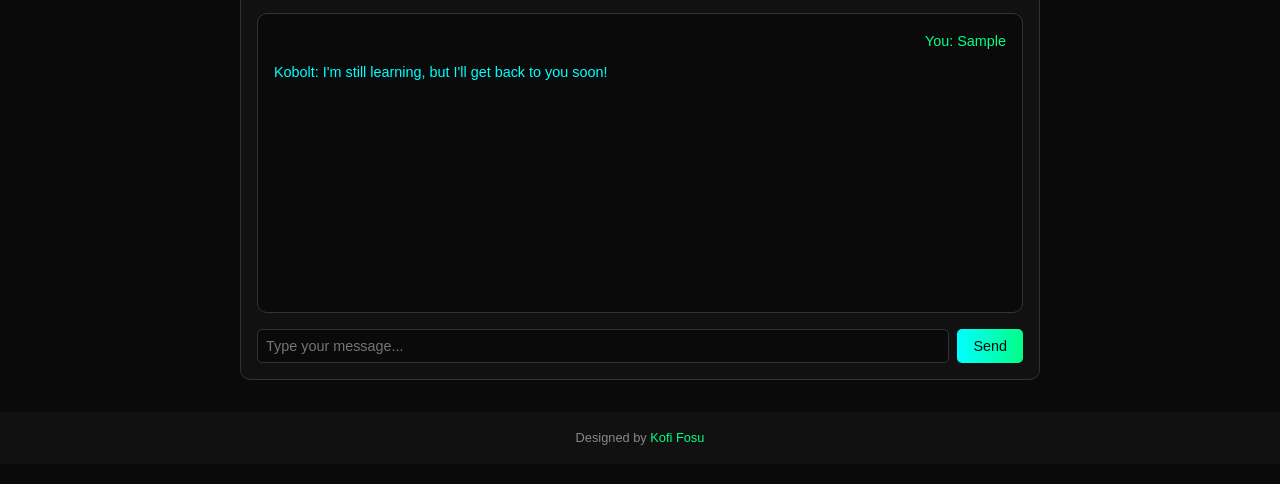
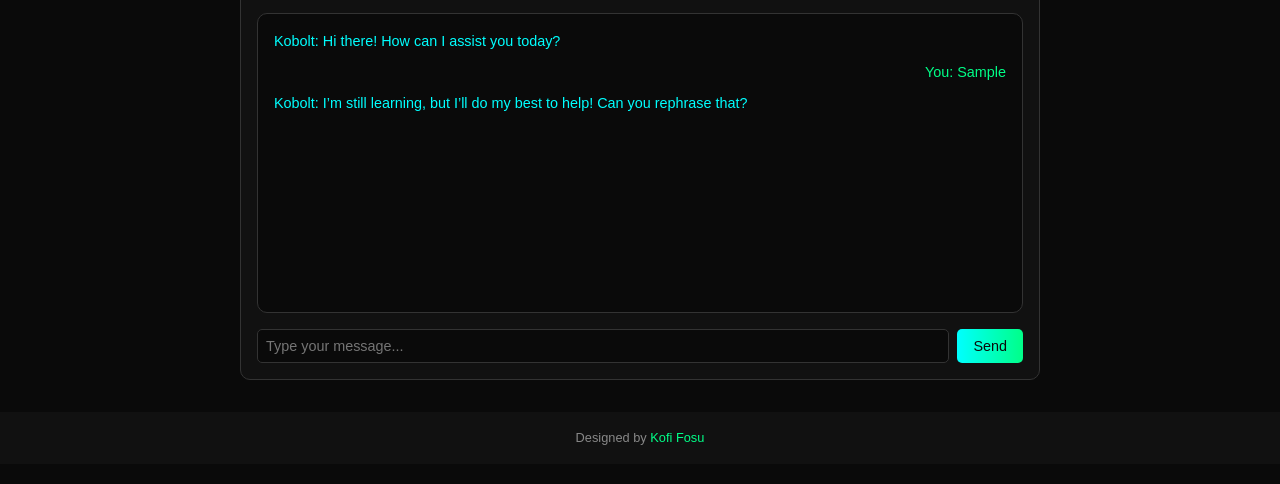
Before and after one commit to onetwo346/kobolt22, a plain HTML site: page chatbot.html in a window 1280 px wide. Both pictures are taken after typing "Sample" into the empty fields and a click on the button "Send". Shown: the part 216-700 px from the top of the page. Drawn offline with Linux system fonts and the light colour scheme.

Commit message:
Update chatbot.html

```diff
--- a/chatbot.html
+++ b/chatbot.html
@@ -19,6 +19,7 @@
     </div>
     <div class="chat-window" id="chat-window">
       <!-- Chat messages will appear here -->
+      <div class="bot-message">Kobolt: Hi there! How can I assist you today?</div>
     </div>
     <div class="chat-input">
       <input type="text" id="user-input" placeholder="Type your message...">
@@ -31,23 +32,68 @@
   </footer>
 
   <script>
-    // Simple JavaScript for Chatbot Interaction
+    // Enhanced Chatbot Logic
     const chatWindow = document.getElementById('chat-window');
     const userInput = document.getElementById('user-input');
     const sendButton = document.getElementById('send-button');
 
+    // Function to add a message to the chat window
+    function addMessage(sender, message) {
+      const messageElement = document.createElement('div');
+      messageElement.classList.add(sender === 'user' ? 'user-message' : 'bot-message');
+      messageElement.textContent = `${sender === 'user' ? 'You' : 'Kobolt'}: ${message}`;
+      chatWindow.appendChild(messageElement);
+      chatWindow.scrollTop = chatWindow.scrollHeight; // Auto-scroll to latest message
+    }
+
+    // Function to generate a bot response
+    function getBotResponse(userMessage) {
+      const lowerCaseMessage = userMessage.toLowerCase();
+
+      // Greetings
+      if (lowerCaseMessage.includes('hi') || lowerCaseMessage.includes('hello')) {
+        return 'Hello! How can I help you today?';
+      }
+
+      // How are you?
+      if (lowerCaseMessage.includes('how are you')) {
+        return 'I’m just a chatbot, but I’m here and ready to help! How about you?';
+      }
+
+      // What can you do?
+      if (lowerCaseMessage.includes('what can you do')) {
+        return 'I can help you with tasks, answer questions, and provide information. Just ask!';
+      }
+
+      // Thank you
+      if (lowerCaseMessage.includes('thank you') || lowerCaseMessage.includes('thanks')) {
+        return 'You’re welcome! Let me know if you need anything else.';
+      }
+
+      // Default response
+      return 'I’m still learning, but I’ll do my best to help! Can you rephrase that?';
+    }
+
+    // Event listener for the send button
     sendButton.addEventListener('click', () => {
       const userMessage = userInput.value.trim();
       if (userMessage) {
         // Display user message
-        chatWindow.innerHTML += `<div class="user-message">You: ${userMessage}</div>`;
+        addMessage('user', userMessage);
         userInput.value = '';
 
-        // Simulate bot response
+        // Simulate bot response after a short delay
         setTimeout(() => {
-          chatWindow.innerHTML += `<div class="bot-message">Kobolt: I'm still learning, but I'll get back to you soon!</div>`;
-          chatWindow.scrollTop = chatWindow.scrollHeight; // Auto-scroll to latest message
+          const botResponse = getBotResponse(userMessage);
+          addMessage('bot', botResponse);
         }, 1000);
+      }
+    });
+
+    // Event listener for pressing Enter key
+    userInput.addEventListener('keypress', (e) => {
+      if (e.key === 'Enter') {
+        sendButton.click();
       }
     });
   </script>
```
